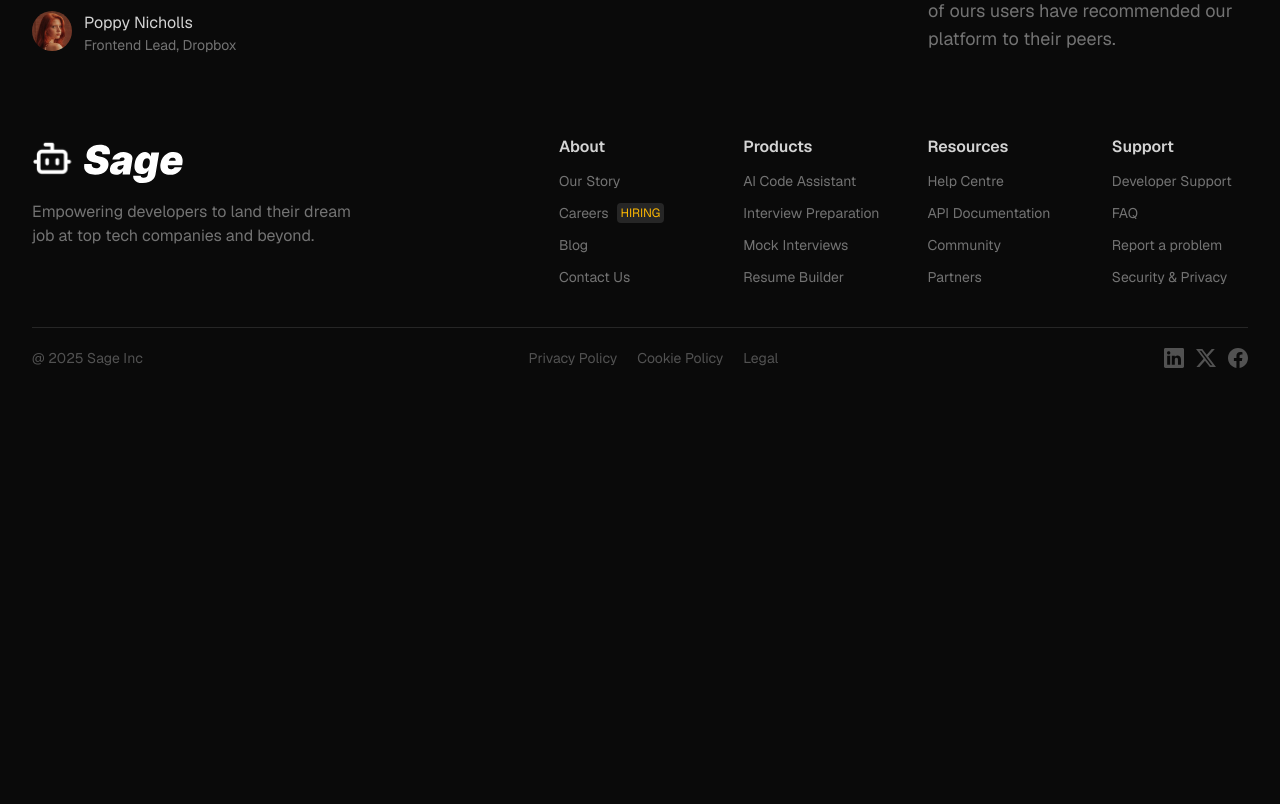
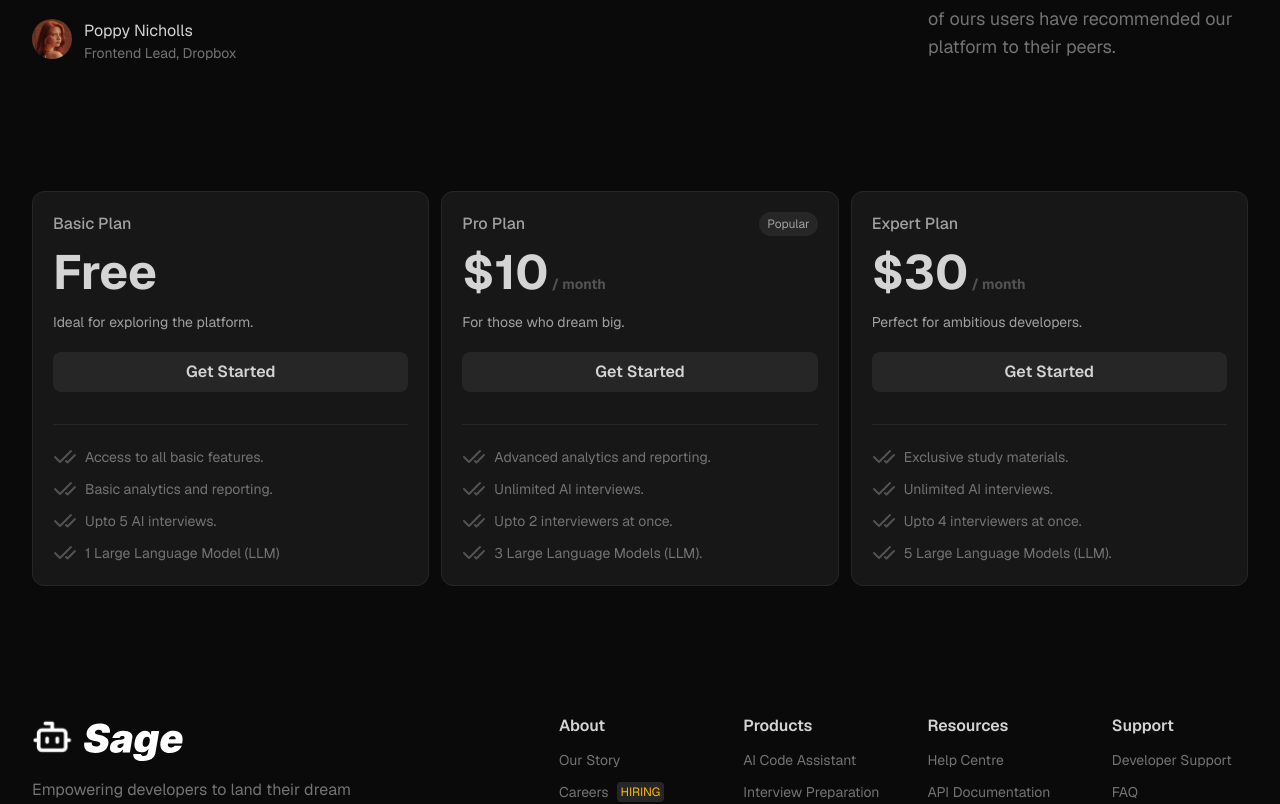
Before and after one commit to ShayokhShorfuddin/sage, a Next.js app: page / in a window 1280 px wide. Shown: the part 1360-2164 px from the top of the page. Before the commit the page ends 1748 px from the top, so only its background shows below. Built offline with nearby package versions, Linux system fonts and the light colour scheme.

Commit message:
add pricing

```diff
--- a/app/page.tsx
+++ b/app/page.tsx
@@ -2,6 +2,7 @@ import Companies from "@/components/Companies";
 import Footer from "@/components/Footer";
 import Hero from "@/components/Hero";
 import Navbar from "@/components/Navbar";
+import Pricing from "@/components/Pricing";
 import Testimony from "@/components/Testimony";
 
 export default function Page() {
@@ -13,6 +14,7 @@ export default function Page() {
 				<Hero />
 				<Companies />
 				<Testimony />
+				<Pricing />
 				<Footer />
 			</main>
 
--- a/components/Companies.tsx
+++ b/components/Companies.tsx
@@ -31,7 +31,7 @@ export default function Companies() {
 	}, []);
 
 	return (
-		<div className="pt-30">
+		<div className="pt-[8rem]">
 			<p className="text-center text-neutral-300 mx-[1rem]">
 				Our active users landed jobs at these companies.
 			</p>
--- a/components/Footer.tsx
+++ b/components/Footer.tsx
@@ -7,8 +7,8 @@ import X from "@/public/images/x.svg";
 
 export default function Footer() {
 	return (
-		<footer className="mx-[2rem]">
-			<div className="flex flex-col lg:flex-row gap-y-10 gap-x-2 justify-between mt-[5rem]">
+		<footer className="mx-[1rem] sm:mx-[2rem]">
+			<div className="flex flex-col lg:flex-row gap-y-10 gap-x-2 justify-between mt-[8rem]">
 				{/* Logo and subtext */}
 				<div>
 					<Link href="/">
--- /dev/null
+++ b/components/Pricing.tsx
@@ -0,0 +1,105 @@
+import { CheckCheck } from "lucide-react";
+
+type PricingCardProps = {
+	title: string;
+	price: string;
+	subtitle: string;
+	features: string[];
+	isPopular?: boolean;
+};
+
+const pricingData: PricingCardProps[] = [
+	{
+		title: "Basic",
+		price: "Free",
+		subtitle: "Ideal for exploring the platform.",
+		features: [
+			"Access to all basic features.",
+			"Basic analytics and reporting.",
+			"Upto 5 AI interviews.",
+			"1 Large Language Model (LLM)",
+		],
+	},
+	{
+		title: "Pro",
+		price: "$10",
+		subtitle: "For those who dream big.",
+		features: [
+			"Advanced analytics and reporting.",
+			"Unlimited AI interviews.",
+			"Upto 2 interviewers at once.",
+			"3 Large Language Models (LLM).",
+		],
+		isPopular: true,
+	},
+	{
+		title: "Expert",
+		price: "$30",
+		subtitle: "Perfect for ambitious developers.",
+		features: [
+			"Exclusive study materials.",
+			"Unlimited AI interviews.",
+			"Upto 4 interviewers at once.",
+			"5 Large Language Models (LLM).",
+		],
+	},
+];
+
+export default function Pricing() {
+	return (
+		<section className="mt-[8rem] mx-[1rem] sm:mx-[2rem]">
+			<div className="grid grid-cols-1 sm:grid-cols-3 gap-3">
+				{pricingData.map((item) => (
+					<PriceCard key={item.title} {...item} />
+				))}
+			</div>
+		</section>
+	);
+}
+
+function PriceCard({
+	title,
+	price,
+	subtitle,
+	features,
+	isPopular,
+}: PricingCardProps) {
+	return (
+		<div className="p-5 bg-neutral-900 rounded-xl border border-neutral-800">
+			<div className="flex justify-between items-center">
+				<p className="text-neutral-400 font-medium">{title} Plan</p>
+				{isPopular && (
+					<p className="text-neutral-400 text-xs py-1 px-2 bg-neutral-800 rounded-full">
+						Popular
+					</p>
+				)}
+			</div>
+			<p className="text-neutral-300 text-5xl font-bold mt-3">
+				{price}
+				{price === "Free" ? null : (
+					<span className="text-sm text-neutral-600"> / month</span>
+				)}
+			</p>
+
+			<p className="text-neutral-400 mt-4 text-sm">{subtitle}</p>
+
+			<button
+				type="button"
+				className="hover:cursor-pointer mt-5 bg-neutral-800 hover:bg-neutral-700 transition-colors duration-200 text-neutral-300 font-semibold py-2 px-4 rounded-lg w-full"
+			>
+				Get Started
+			</button>
+
+			<div className="h-[0.5px] w-full bg-neutral-800 mt-[2rem]" />
+
+			<div className="flex flex-col gap-y-2 mt-5">
+				{features.map((feature) => (
+					<div key={feature} className="flex items-center gap-x-2">
+						<CheckCheck className="stroke-neutral-600" />
+						<p className="text-sm text-neutral-500">{feature}</p>
+					</div>
+				))}
+			</div>
+		</div>
+	);
+}
--- a/components/Testimony.tsx
+++ b/components/Testimony.tsx
@@ -4,7 +4,7 @@ import Poppy from "@/public/images/Poppy_Nicholls.jpg";
 
 export default function Testimony() {
 	return (
-		<section className="flex flex-col sm:flex-row gap-x-10 gap-y-10 justify-between mx-[2rem] mt-[8rem]">
+		<section className="flex flex-col sm:flex-row gap-x-10 gap-y-10 justify-between mx-[1rem] sm:mx-[2rem] mt-[8rem]">
 			{/* Logo, text and person */}
 			<div>
 				<Image src={Dropbox} alt="Logo" className="w-36" />
```
